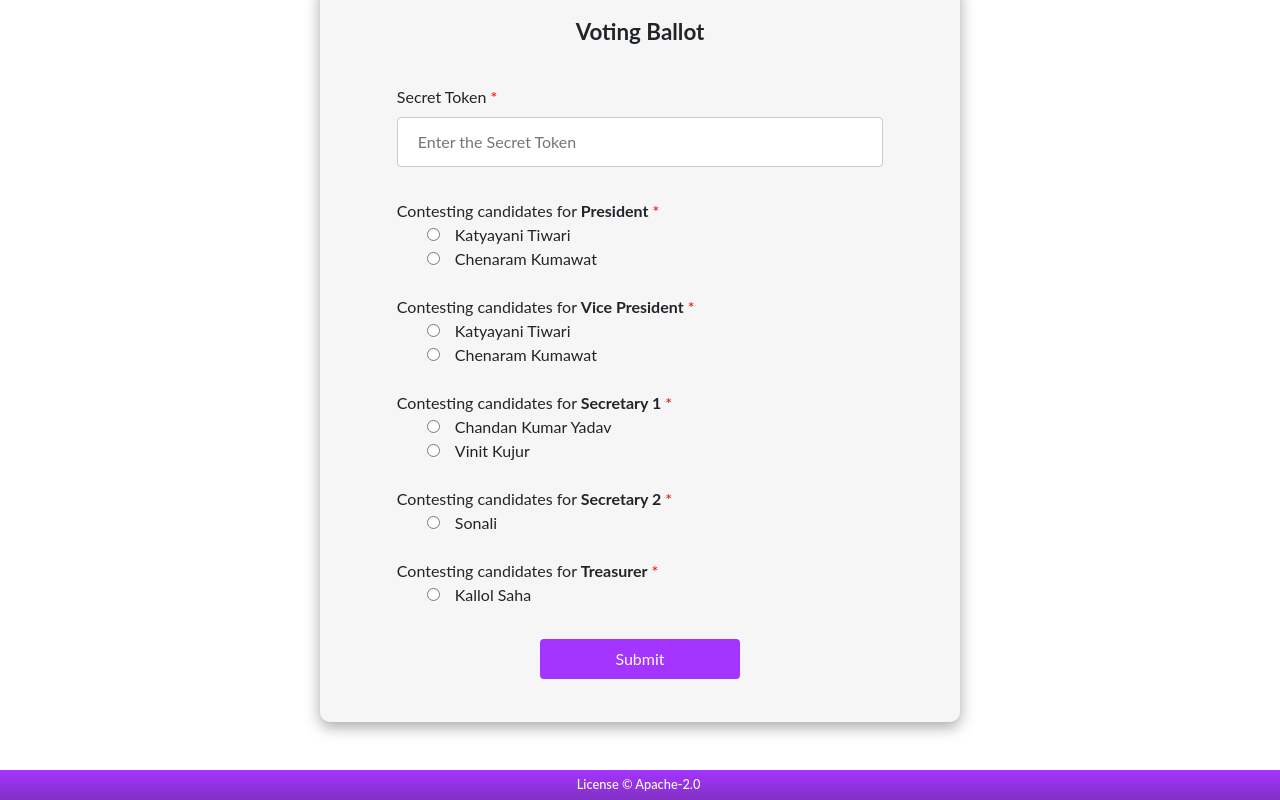
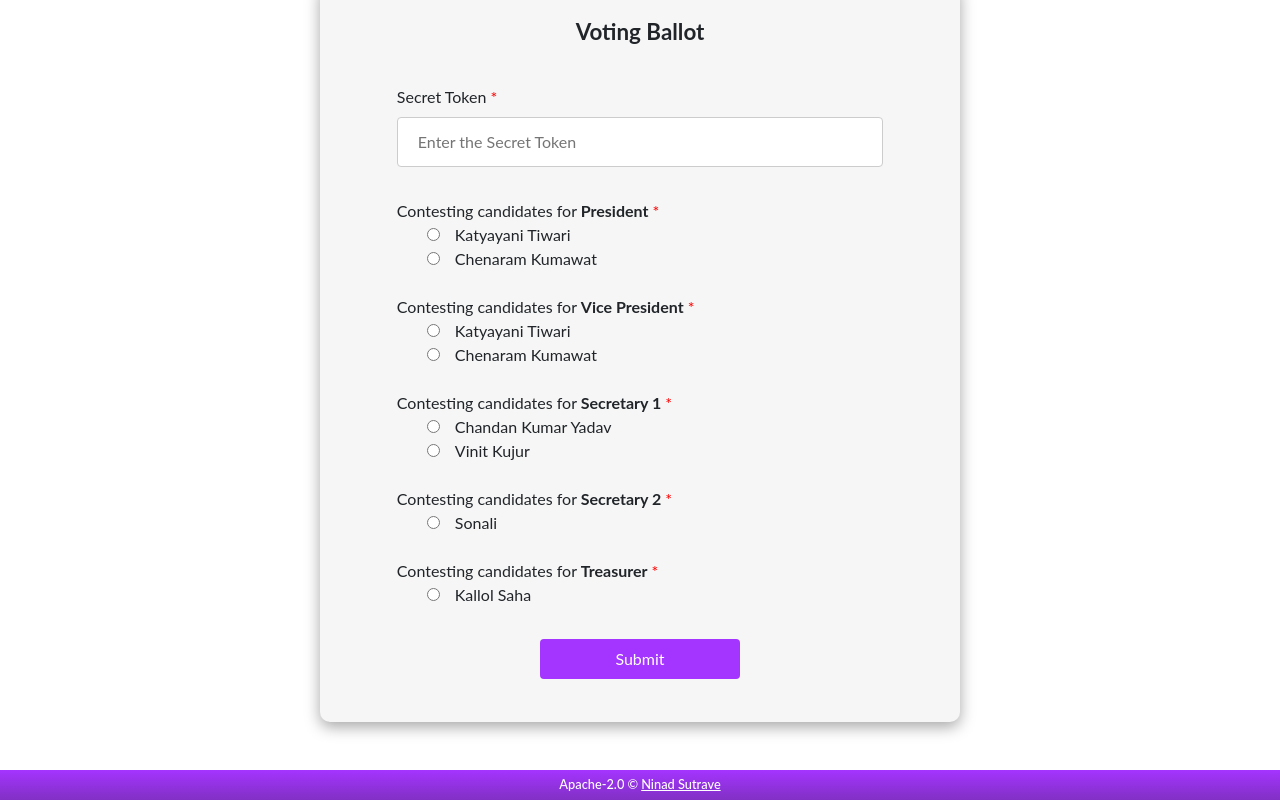
Before and after one commit to NinadSutrave/voting-ballot, a React (Create React App) app: page / in a window 1280 px wide. Shown: the part 248-1048 px from the top of the page. Built offline with nearby package versions, Linux system fonts and the light colour scheme; no server answers; a web font is replaced by a local one.

Commit message:
Footer updated

```diff
--- a/src/components/Footer.js
+++ b/src/components/Footer.js
@@ -4,7 +4,7 @@ import './Footer.css'
 const Footer = () => {
   return (
     <div className="Footer">
-        License © Apache-2.0 <a className="github" href="https://github.com/NinadSutrave" target="_blank" rel="noreferrer"> </a>
+        Apache-2.0 © <a className="github" href="https://github.com/NinadSutrave" target="_blank" rel="noreferrer">Ninad Sutrave</a>
     </div>
   )
 }
```
